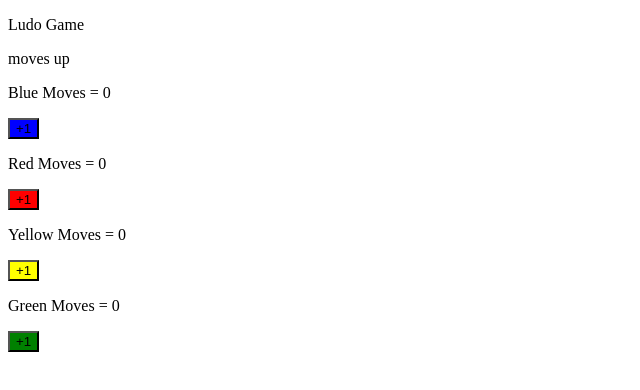
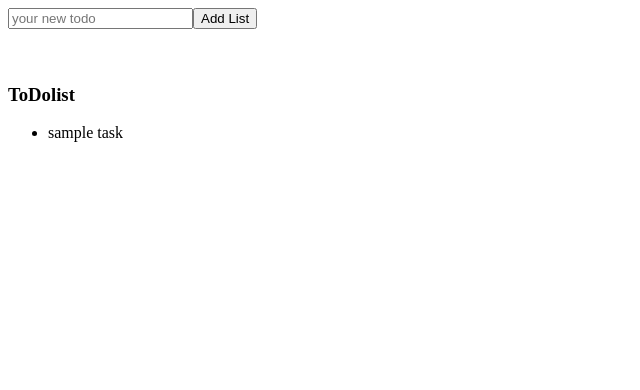
Before and after one commit to Abhay108cell/react, a React (Vite) app: page / in a window 1280 px wide. Shown: the top 390 px of the page, without its empty margins (0-640 px from the left). Built offline with nearby package versions, Linux system fonts and the light colour scheme.

Commit message:
make a todo list with the help of react

```diff
--- a/src/App.jsx
+++ b/src/App.jsx
@@ -1,10 +1,12 @@
 // import Button from "./Button.jsx";
 import LudoGame from "./LudoGame";
+import TodoList from "./TodoList";
 function App(params) {
   return(
     <>
     {/* <Button/> */}
-    <LudoGame/>
+    <TodoList/>
+    {/* <LudoGame/> */}
     </>
   )
 }
--- /dev/null
+++ b/src/TodoList.jsx
@@ -0,0 +1,30 @@
+import { useState } from "react"
+
+
+export default function TodoList(){
+  let [todos, setTodos] = useState(["sample task"])
+  let [newTodo, setNewTodo] = useState("")
+  let addTask= (()=>{
+    console.log("adding todo in list");
+  })
+  let updateTask=((event)=>{
+    setNewTodo(event.target.value)
+  })
+  return(
+    <div>
+    <input placeholder="your new todo" value={newTodo} onChange={updateTask}/>
+    <button onClick={addTask}>Add List </button>
+<br />
+<br />
+<br />
+    <h3>ToDolist</h3>
+    <ul>
+      {
+        todos.map((todo)=>{
+          return <li>{todo}</li>
+        })
+      }
+    </ul>
+    </div>
+  )
+}
```
